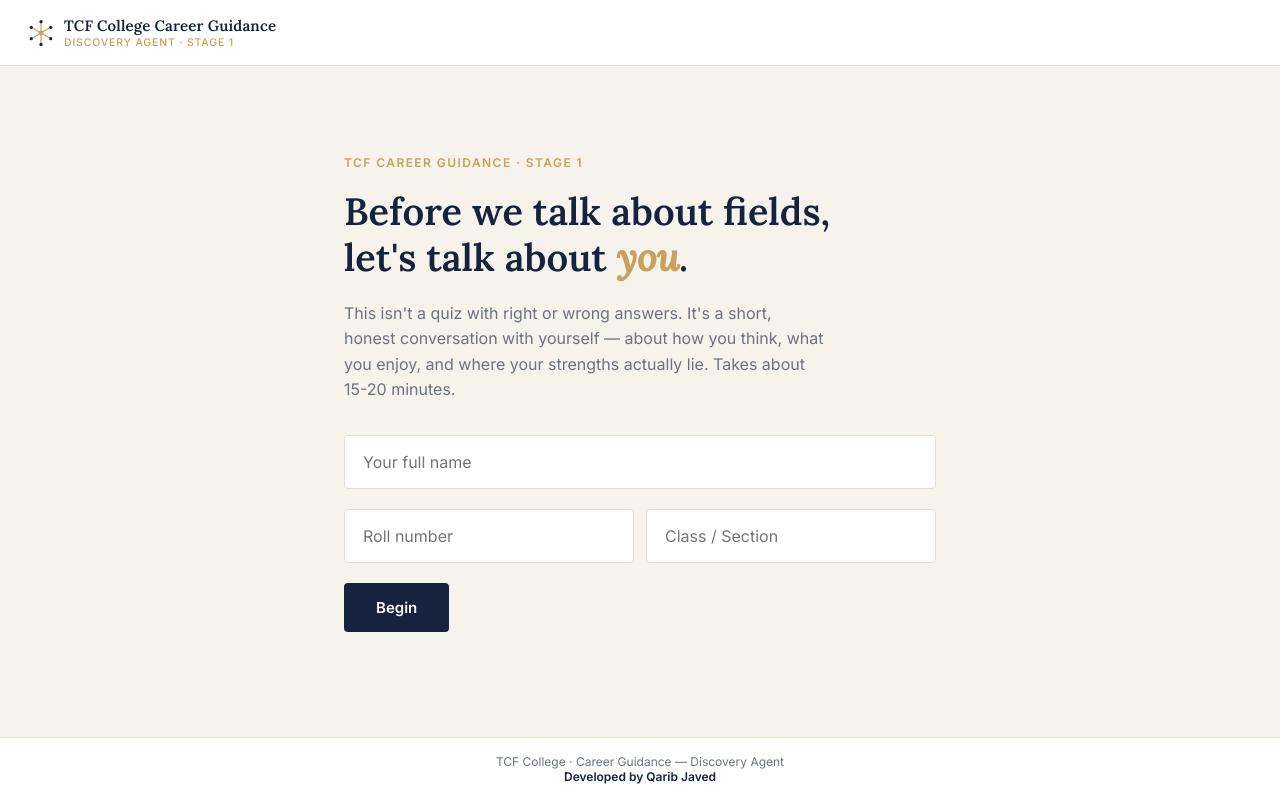
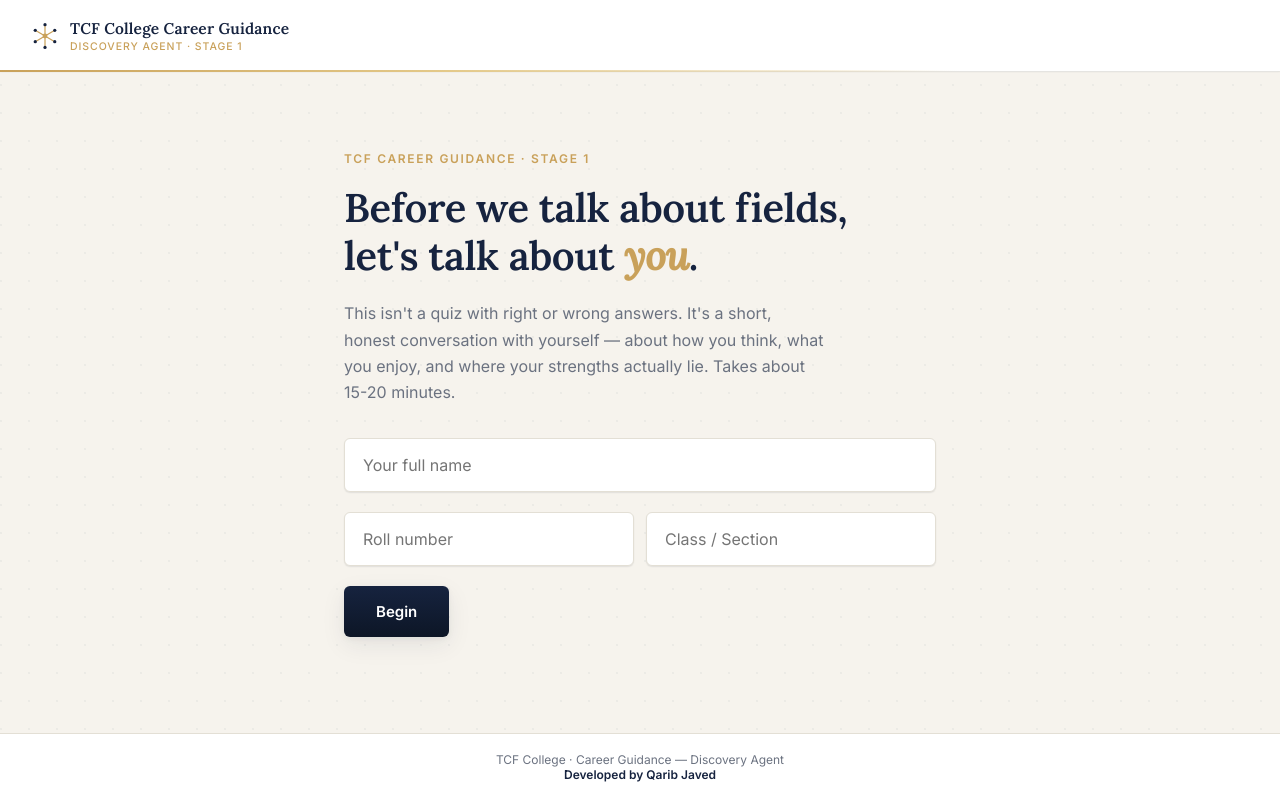
Before and after one commit to javedqarib332-art/CareerPilot-The-Citizens-Foundation-College, a Flask app: page / in a window 1280 px wide. Run offline with Flask 3, Linux system fonts and the light colour scheme; some libraries are stand-ins or nearby versions.

Commit message:
Update style.css

```diff
--- a/static/css/style.css
+++ b/static/css/style.css
@@ -2,17 +2,26 @@
   --navy: #16233F;
   --navy-deep: #0D1626;
   --gold: #C9A15A;
+  --gold-soft: #E4C989;
   --cream: #F6F3ED;
   --ink: #1C1C1C;
   --grey: #6B7280;
   --border: #E3DFD5;
+  --shadow-sm: 0 1px 2px rgba(22,35,63,0.05), 0 1px 1px rgba(22,35,63,0.04);
+  --shadow-md: 0 8px 24px rgba(22,35,63,0.08), 0 2px 6px rgba(22,35,63,0.05);
+  --shadow-lg: 0 16px 40px rgba(22,35,63,0.12), 0 4px 10px rgba(22,35,63,0.06);
 }
 
 * { box-sizing: border-box; }
 
+html { scroll-behavior: smooth; }
+
 body {
   margin: 0;
-  background: var(--cream);
+  background-color: var(--cream);
+  background-image:
+    radial-gradient(circle at 1px 1px, rgba(22,35,63,0.045) 1px, transparent 0);
+  background-size: 28px 28px;
   color: var(--ink);
   font-family: 'Inter', sans-serif;
   min-height: 100vh;
@@ -20,13 +29,30 @@ body {
   flex-direction: column;
 }
 
+*:focus-visible {
+  outline: 2px solid var(--gold);
+  outline-offset: 2px;
+}
+
+/* ---------- Site header / footer ---------- */
+
 .site-header {
+  position: relative;
   display: flex;
   align-items: center;
-  gap: 10px;
-  padding: 16px 28px;
-  border-bottom: 1px solid var(--border);
+  gap: 12px;
+  padding: 18px 32px;
   background: #fff;
+  box-shadow: var(--shadow-sm);
+  z-index: 2;
+}
+
+.site-header::after {
+  content: "";
+  position: absolute;
+  left: 0; right: 0; bottom: -1px;
+  height: 2px;
+  background: linear-gradient(90deg, var(--gold) 0%, var(--gold-soft) 35%, transparent 75%);
 }
 
 .site-header .brand-mark { flex-shrink: 0; }
@@ -34,7 +60,7 @@ body {
 .site-header .wordmark {
   font-family: 'Lora', serif;
   font-weight: 600;
-  font-size: 15px;
+  font-size: 15.5px;
   color: var(--navy);
   letter-spacing: 0.01em;
 }
@@ -44,14 +70,14 @@ body {
   font-family: 'Inter', sans-serif;
   font-weight: 500;
   font-size: 10.5px;
-  letter-spacing: 0.08em;
+  letter-spacing: 0.09em;
   text-transform: uppercase;
   color: var(--gold);
-  margin-top: 1px;
+  margin-top: 2px;
 }
 
 .site-footer {
-  padding: 16px 28px;
+  padding: 18px 28px;
   text-align: center;
   font-size: 12px;
   color: var(--grey);
@@ -64,40 +90,77 @@ body {
   color: var(--navy);
 }
 
+/* Always-visible credit, pinned to the corner — no scrolling required */
+.corner-credit {
+  position: fixed;
+  bottom: 14px;
+  right: 14px;
+  background: var(--navy);
+  color: #fff;
+  font-family: 'Inter', sans-serif;
+  font-size: 11px;
+  font-weight: 600;
+  letter-spacing: 0.02em;
+  padding: 7px 14px;
+  border-radius: 20px;
+  box-shadow: var(--shadow-md);
+  z-index: 50;
+  opacity: 0.94;
+}
+.corner-credit span { color: var(--gold-soft); }
+
+/* ---------- Layout ---------- */
+
 .wrap {
   max-width: 640px;
   width: 100%;
   margin: 0 auto;
-  padding: 48px 24px 64px;
+  padding: 56px 24px 72px;
   flex: 1;
   display: flex;
   flex-direction: column;
   justify-content: center;
+  position: relative;
 }
 
-.screen { display: none; }
-.screen.active { display: block; animation: fadein 0.35s ease; }
+.screen { display: none; position: relative; }
+.screen.active { display: block; animation: fadein 0.4s cubic-bezier(0.16, 1, 0.3, 1); }
 
 @keyframes fadein {
-  from { opacity: 0; transform: translateY(6px); }
+  from { opacity: 0; transform: translateY(10px); }
   to { opacity: 1; transform: translateY(0); }
 }
 
+/* Large watermark hexagon behind hero content — echoes the RIASEC compass mark */
+.hero-watermark {
+  position: absolute;
+  top: -40px;
+  right: -60px;
+  width: 340px;
+  height: 340px;
+  opacity: 0.05;
+  pointer-events: none;
+  z-index: 0;
+}
+
 .eyebrow {
+  position: relative;
   font-family: 'Inter', sans-serif;
   font-size: 12px;
-  font-weight: 600;
-  letter-spacing: 0.12em;
+  font-weight: 700;
+  letter-spacing: 0.14em;
   text-transform: uppercase;
   color: var(--gold);
   margin-bottom: 18px;
 }
 
 h1 {
+  position: relative;
   font-family: 'Lora', serif;
   font-weight: 600;
-  font-size: 38px;
-  line-height: 1.22;
+  font-size: 40px;
+  line-height: 1.2;
+  letter-spacing: -0.01em;
   color: var(--navy);
   margin: 0 0 20px;
 }
@@ -108,8 +171,9 @@ h1 em {
 }
 
 .lede {
+  position: relative;
   font-size: 16px;
-  line-height: 1.6;
+  line-height: 1.65;
   color: var(--grey);
   margin: 0 0 32px;
   max-width: 480px;
@@ -121,71 +185,117 @@ h1 em {
   font-size: 16px;
   font-family: 'Inter', sans-serif;
   border: 1px solid var(--border);
-  border-radius: 4px;
+  border-radius: 6px;
   background: #fff;
   margin-bottom: 20px;
+  box-shadow: var(--shadow-sm);
+  transition: border-color 0.15s ease, box-shadow 0.15s ease;
 }
 
-.name-input:focus { outline: 2px solid var(--gold); outline-offset: 1px; }
+.name-input:focus {
+  outline: none;
+  border-color: var(--gold);
+  box-shadow: 0 0 0 3px rgba(201,161,90,0.18);
+}
+
+/* ---------- Buttons ---------- */
 
 .btn-primary, .btn-secondary {
+  position: relative;
+  font-family: 'Inter', sans-serif;
+  font-weight: 600;
+  font-size: 15px;
+  padding: 16px 32px;
+  border-radius: 6px;
+  border: none;
+  cursor: pointer;
+  transition: transform 0.15s ease, box-shadow 0.15s ease, background 0.15s ease;
+}
+
+.btn-primary {
+  background: linear-gradient(180deg, var(--navy) 0%, var(--navy-deep) 100%);
+  color: #fff;
+  box-shadow: var(--shadow-md);
+}
+.btn-primary:hover { transform: translateY(-2px); box-shadow: var(--shadow-lg); }
+.btn-primary:active { transform: translateY(0); }
+
+.btn-secondary {
+  background: linear-gradient(180deg, var(--gold-soft) 0%, var(--gold) 100%);
+  color: var(--navy-deep);
+  margin-top: 20px;
+  width: 100%;
+  box-shadow: var(--shadow-md);
+}
+.btn-secondary:hover { transform: translateY(-2px); box-shadow: var(--shadow-lg); }
+.btn-secondary:active { transform: translateY(0); }
+
+.btn-secondary-outline {
+  background: #fff;
+  border: 1px solid var(--border);
+  color: var(--navy);
   font-family: 'Inter', sans-serif;
   font-weight: 600;
   font-size: 15px;
   padding: 15px 32px;
-  border-radius: 4px;
-  border: none;
+  border-radius: 6px;
   cursor: pointer;
-  transition: transform 0.15s ease, background 0.15s ease;
+  transition: border-color 0.15s ease, box-shadow 0.15s ease;
+  box-shadow: var(--shadow-sm);
+}
+.btn-secondary-outline:hover { border-color: var(--navy); box-shadow: var(--shadow-md); }
+
+#btn-download-pdf {
+  margin-top: 16px;
+  width: auto;
+  padding: 13px 28px;
 }
 
-.btn-primary {
-  background: var(--navy);
-  color: #fff;
-}
-.btn-primary:hover { background: var(--navy-deep); transform: translateY(-1px); }
-
-.btn-secondary {
-  background: var(--gold);
-  color: var(--navy-deep);
-  margin-top: 20px;
-  width: 100%;
-}
-.btn-secondary:hover { transform: translateY(-1px); }
+/* ---------- Segmented progress (4 sections) ---------- */
 
 .progress-track {
-  height: 3px;
+  display: flex;
+  gap: 6px;
+  margin-bottom: 28px;
+}
+.progress-track .seg {
+  flex: 1;
+  height: 4px;
   background: var(--border);
-  border-radius: 2px;
-  margin-bottom: 28px;
+  border-radius: 3px;
   overflow: hidden;
+  position: relative;
 }
-.progress-fill {
-  height: 100%;
+.progress-track .seg .seg-fill {
+  position: absolute;
+  inset: 0;
   width: 0%;
-  background: var(--gold);
-  transition: width 0.3s ease;
+  background: linear-gradient(90deg, var(--gold-soft), var(--gold));
+  transition: width 0.35s ease;
 }
 
 .q-meta {
   font-size: 12px;
-  font-weight: 600;
-  letter-spacing: 0.08em;
+  font-weight: 700;
+  letter-spacing: 0.09em;
   text-transform: uppercase;
   color: var(--grey);
   margin-bottom: 16px;
 }
 
+/* ---------- Cards ---------- */
+
 .q-card {
   background: #fff;
   border: 1px solid var(--border);
-  border-radius: 6px;
-  padding: 40px 36px;
+  border-radius: 10px;
+  padding: 44px 40px;
+  box-shadow: var(--shadow-md);
 }
 
 .q-text {
   font-family: 'Lora', serif;
-  font-size: 22px;
+  font-size: 23px;
   line-height: 1.45;
   color: var(--navy);
   margin: 0 0 32px;
```
Also changed, not shown: other parts of static/css/style.css (+30 -38 lines).
